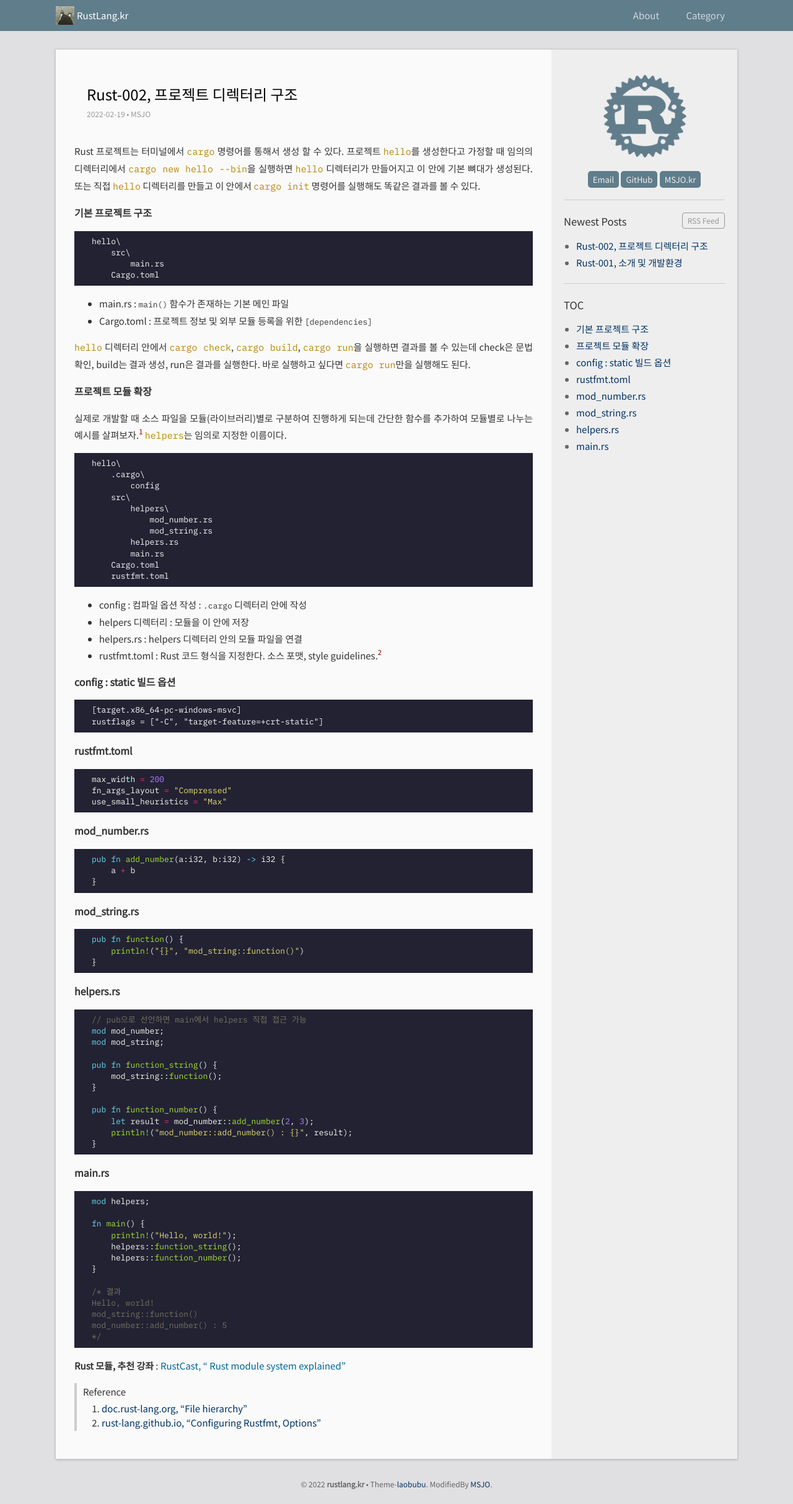
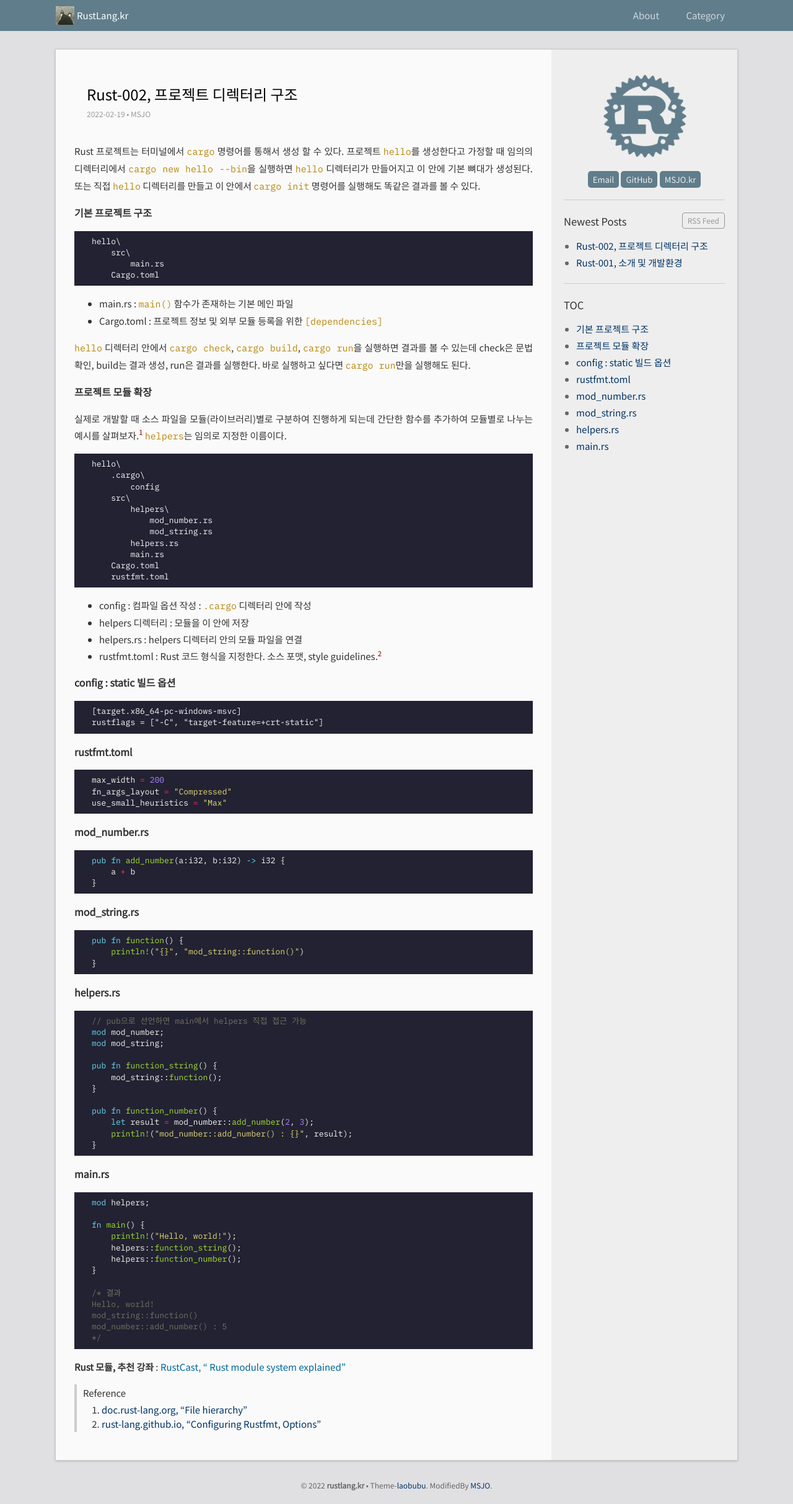
Before and after one commit to DebugJO/rustlang, a Jekyll site: the page built from _posts/2022-02-19-1.md, in a window 1280 px wide. Shown: the whole page at 62% size. Built offline with Jekyll 4.4.1, drawn with Linux system fonts in a browser that asks for light colours.

Commit message:
Update _base.scss

```diff
--- a/_sass/_base.scss
+++ b/_sass/_base.scss
@@ -56,6 +56,11 @@ pre code {
 }
 
 p > code {
+    font-size: 15px;
+    color: darkgoldenrod;
+}
+
+li > code {
     font-size: 15px;
     color: darkgoldenrod;
 }
```
